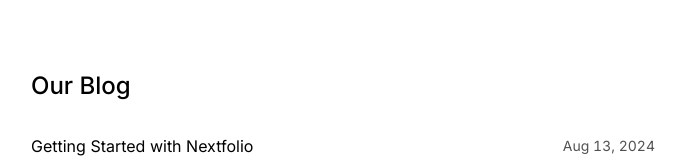
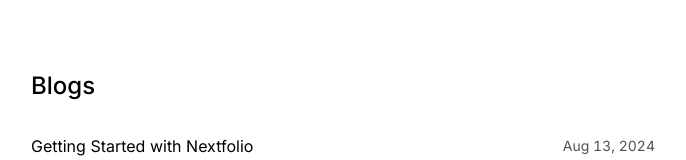
Before and after one commit to sagarp96/Portfolio, a Next.js app: page /blog in a window 1280 px wide. Shown: the part 126-286 px from the top of the page, without its empty margins (297-983 px from the left). Built offline with nearby package versions, Linux system fonts and the light colour scheme.

Commit message:
Blogs Added

```diff
--- a/app/blog/page.tsx
+++ b/app/blog/page.tsx
@@ -11,7 +11,7 @@ export default function BlogPosts() {
 
   return (
     <section>
-      <h1 className="mb-8 text-2xl font-medium">Our Blog</h1>
+      <h1 className="mb-8 text-2xl font-medium">Blogs</h1>
       <div>
         {allBlogs
           .sort((a, b) => {
```
